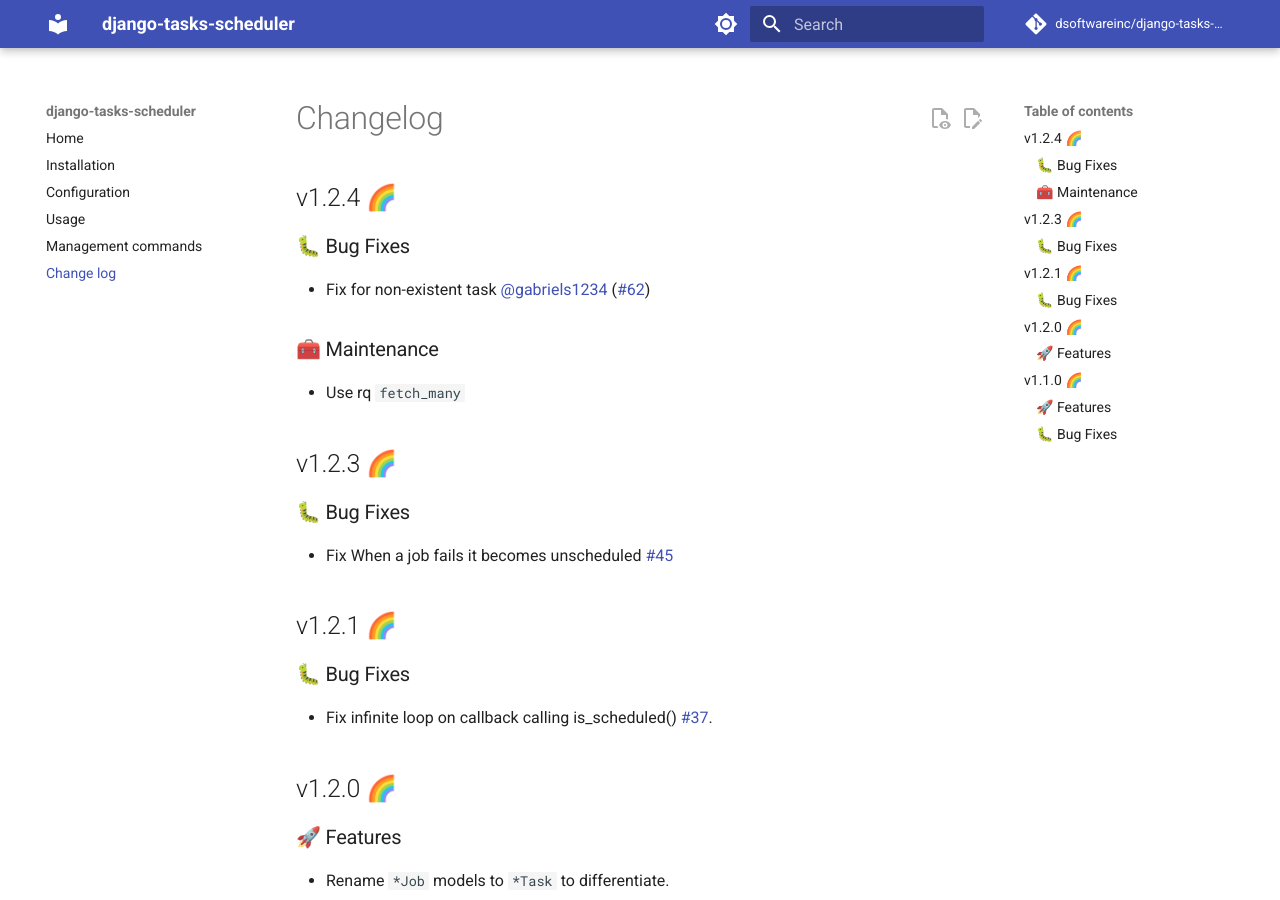
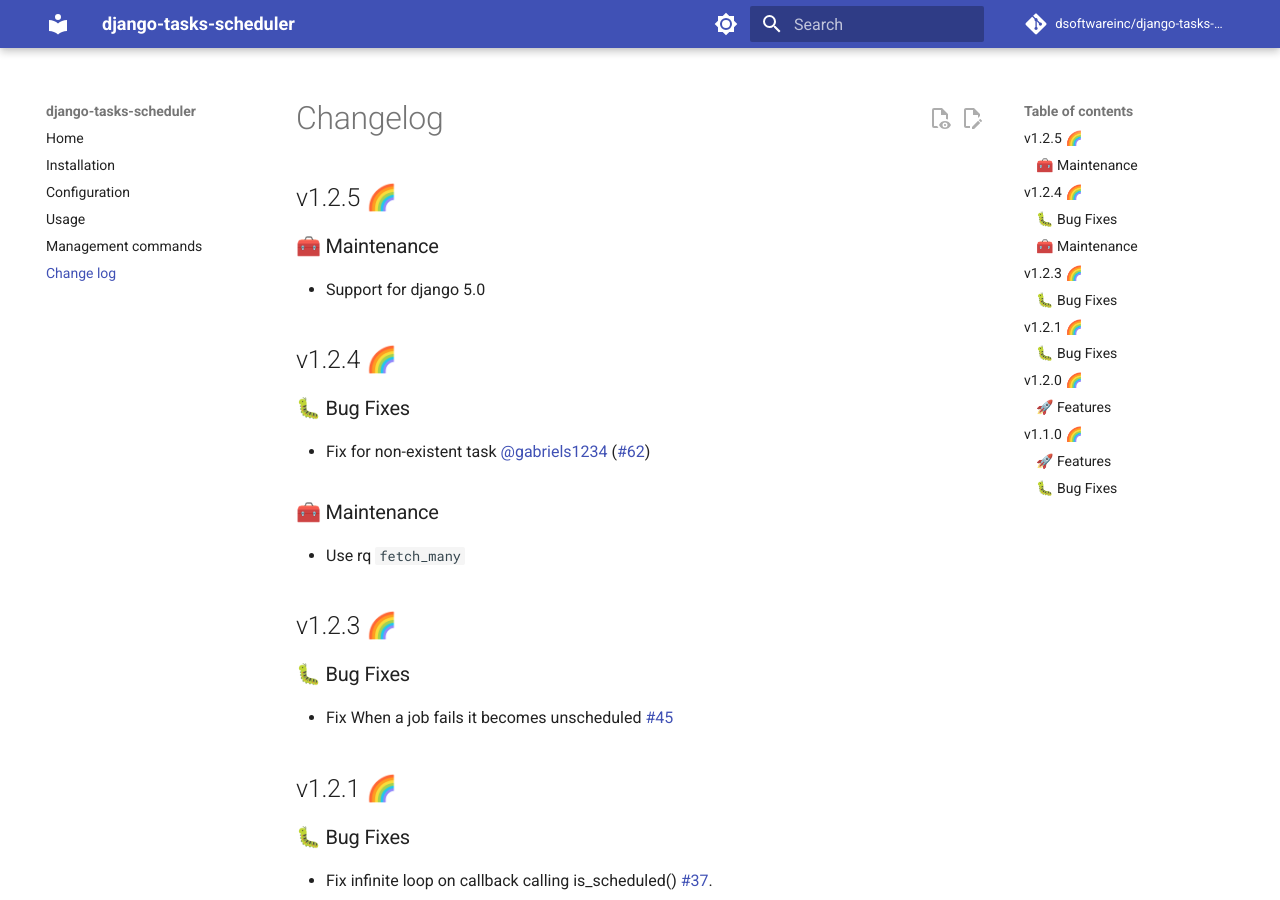
Before and after one commit to django-commons/django-tasks-scheduler, an MkDocs documentation site: the page built from docs/changelog.md, in a window 1280 px wide and 900 px high. Built offline with MkDocs 1.6.1 and Material for MkDocs 9.7.7, drawn with Linux system fonts in a browser that asks for light colours; comment, search, counter and statistics services are not loaded.

Commit message:
chore(deps):add django 5 support

```diff
--- a/docs/changelog.md
+++ b/docs/changelog.md
@@ -1,4 +1,10 @@
 # Changelog
+
+## v1.2.5 🌈
+
+### 🧰 Maintenance
+
+- Support for django 5.0
 
 ## v1.2.4 🌈
 
--- a/docs/requirements.txt
+++ b/docs/requirements.txt
@@ -1,2 +1,2 @@
 mkdocs==1.5.3
-mkdocs-material==9.4.14
+mkdocs-material==9.5.1
--- a/pyproject.toml
+++ b/pyproject.toml
@@ -7,7 +7,7 @@
 packages = [
     { include = "scheduler" },
 ]
-version = "1.2.4"
+version = "1.2.5"
 description = "An async job scheduler for django using redis"
 readme = "README.md"
 keywords = ["redis", "django", "background-jobs", "job-queue", "task-queue", "redis-queue", "scheduled-jobs"]
```
Also changed, not shown: 1 other file.
